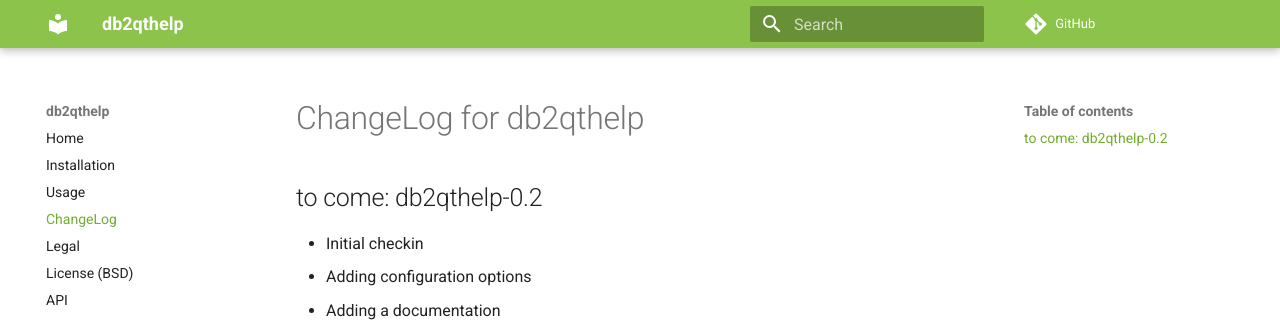
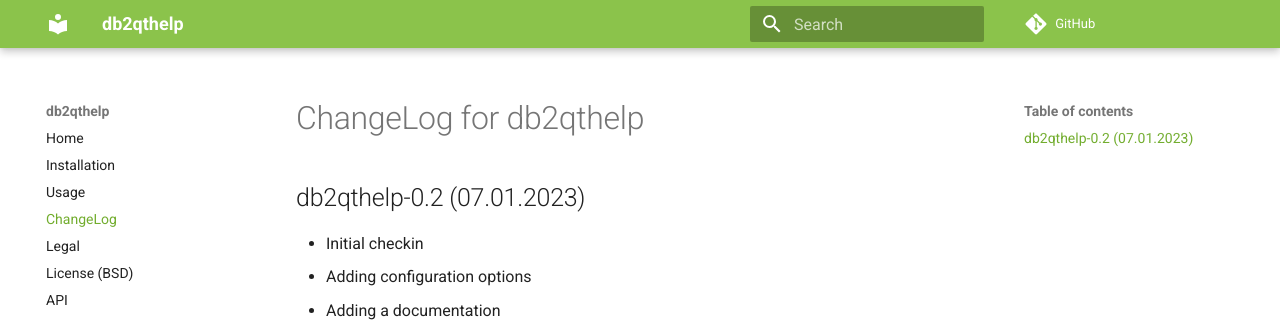
Before and after one commit to dkrajzew/db2qthelp, an MkDocs documentation site: the page built from docs/mkdocs/changes.md, in a window 1280 px wide. Shown: the top 322 px of the page. Built offline with MkDocs 1.6.1 and Material for MkDocs 9.7.7, drawn with Linux system fonts in a browser that asks for light colours; comment, search, counter and statistics services are not loaded.

Commit message:
Update changes.md

```diff
--- a/docs/mkdocs/changes.md
+++ b/docs/mkdocs/changes.md
@@ -2,8 +2,9 @@
 =======================
 
 
-to come: db2qthelp-0.2
-----------------------
+db2qthelp-0.2 (07.01.2023)
+--------------------------
+
 * Initial checkin
 * Adding configuration options
 * Adding a documentation
```
